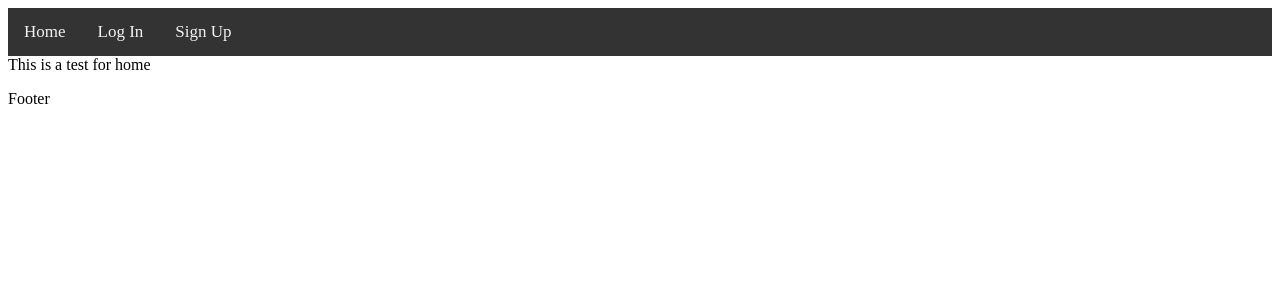
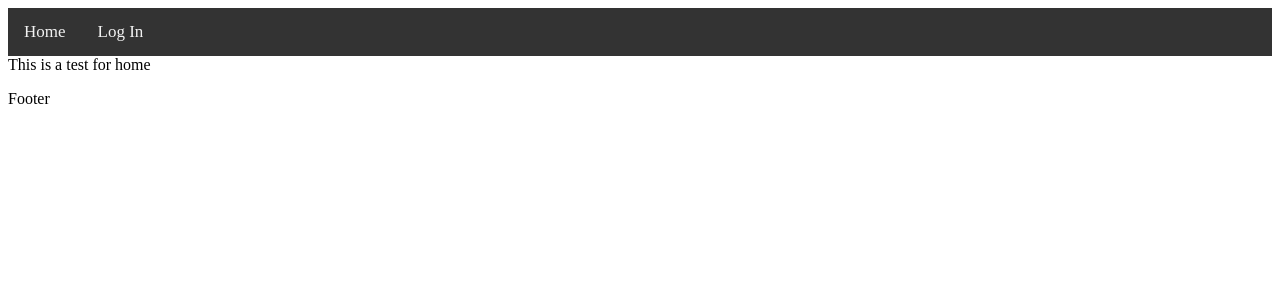
Before and after one commit to ChristopherTroyer/Portfolio, a PHP site: page /index.php in a window 1280 px wide. Shown: the top 300 px of the page. Run offline with PHP 8.4, Linux system fonts and the light colour scheme.

Commit message:
admin has access to button for adding a new associate

```diff
--- a/header.php
+++ b/header.php
@@ -18,9 +18,15 @@
                 echo "<a href='profile.php'>Profile</a>";
                 echo "<a href='includes/logout.inc.php'>Sign Out</a>";
 
+                // check if associate is admin
+                if($_SESSION["perms"] == 2) {
+                    // allow access to associate signup
+                    echo "<a href='signup.php'>Add user</a>";
+                }
+
             } else { // user is not logged in
                 echo "<a href='login.php'>Log In</a>";
-                echo "<a href='signup.php'>Sign Up</a>";
+                //echo "<a href='signup.php'>Sign Up</a>";
             }
             ?>
 </div>
```
